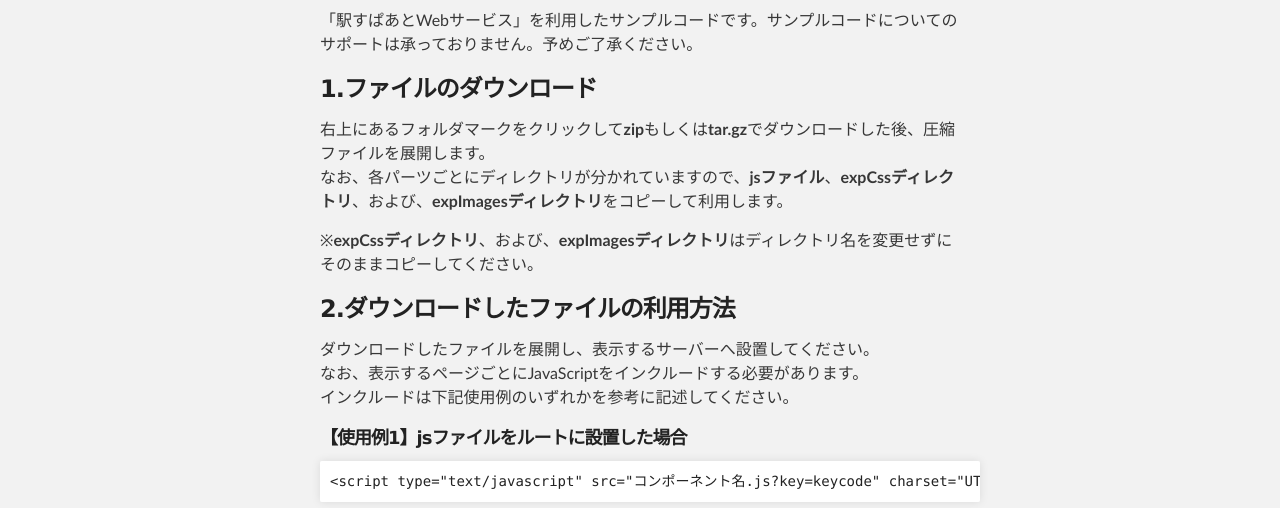
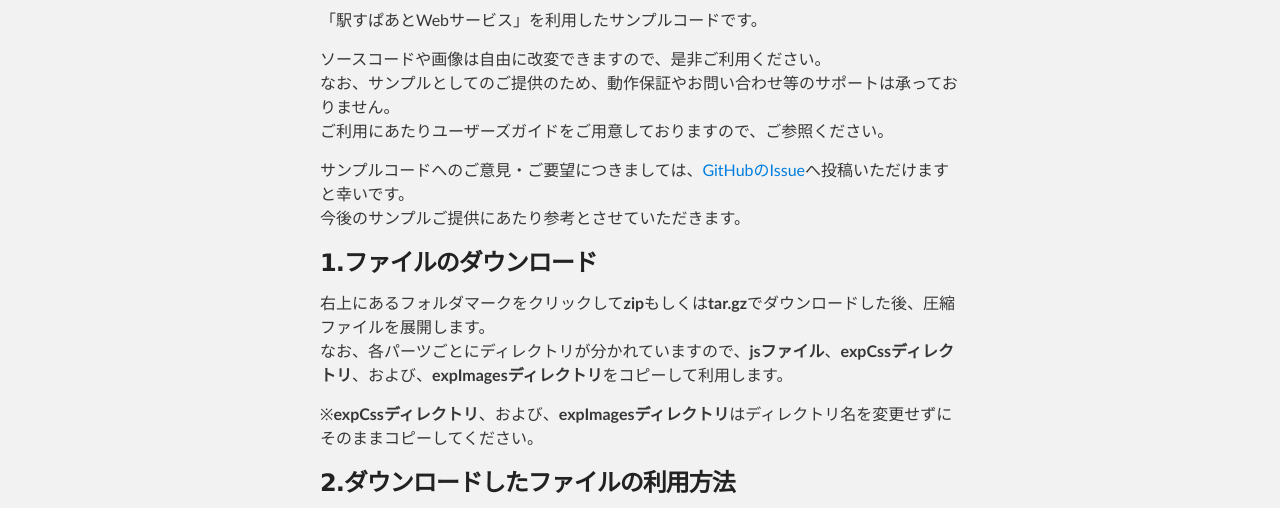
Before and after one commit to EkispertWebService/GUI, a plain HTML site: page index.html in a window 1280 px wide. Shown: the part 252-760 px from the top of the page. Drawn offline with Linux system fonts and the light colour scheme.

Commit message:
issueへの案内を追加しました

```diff
--- a/index.html
+++ b/index.html
@@ -32,7 +32,16 @@
     <div id="main_content_wrap" class="outer">
       <section id="main_content" class="inner">
         <p>
-          「駅すぱあとWebサービス」を利用したサンプルコードです。サンプルコードについてのサポートは承っておりません。予めご了承ください。
+          「駅すぱあとWebサービス」を利用したサンプルコードです。</br>
+        </p>
+        <p>
+          ソースコードや画像は自由に改変できますので、是非ご利用ください。</br>
+          なお、サンプルとしてのご提供のため、動作保証やお問い合わせ等のサポートは承っておりません。</br>
+          ご利用にあたりユーザーズガイドをご用意しておりますので、ご参照ください。</br>
+        </p>
+        <p>
+          サンプルコードへのご意見・ご要望につきましては、<a href="https://github.com/EkispertWebService/GUI/issues/new" target="_blank">GitHubのIssue</a>へ投稿いただけますと幸いです。</br>
+          今後のサンプルご提供にあたり参考とさせていただきます。</br>
         </p>
         <h3><a id="welcome-to-github-pages" class="anchor" href="#welcome-to-github-pages" aria-hidden="true"><span class="octicon octicon-link"></span></a>1.ファイルのダウンロード</h3>
 
```
